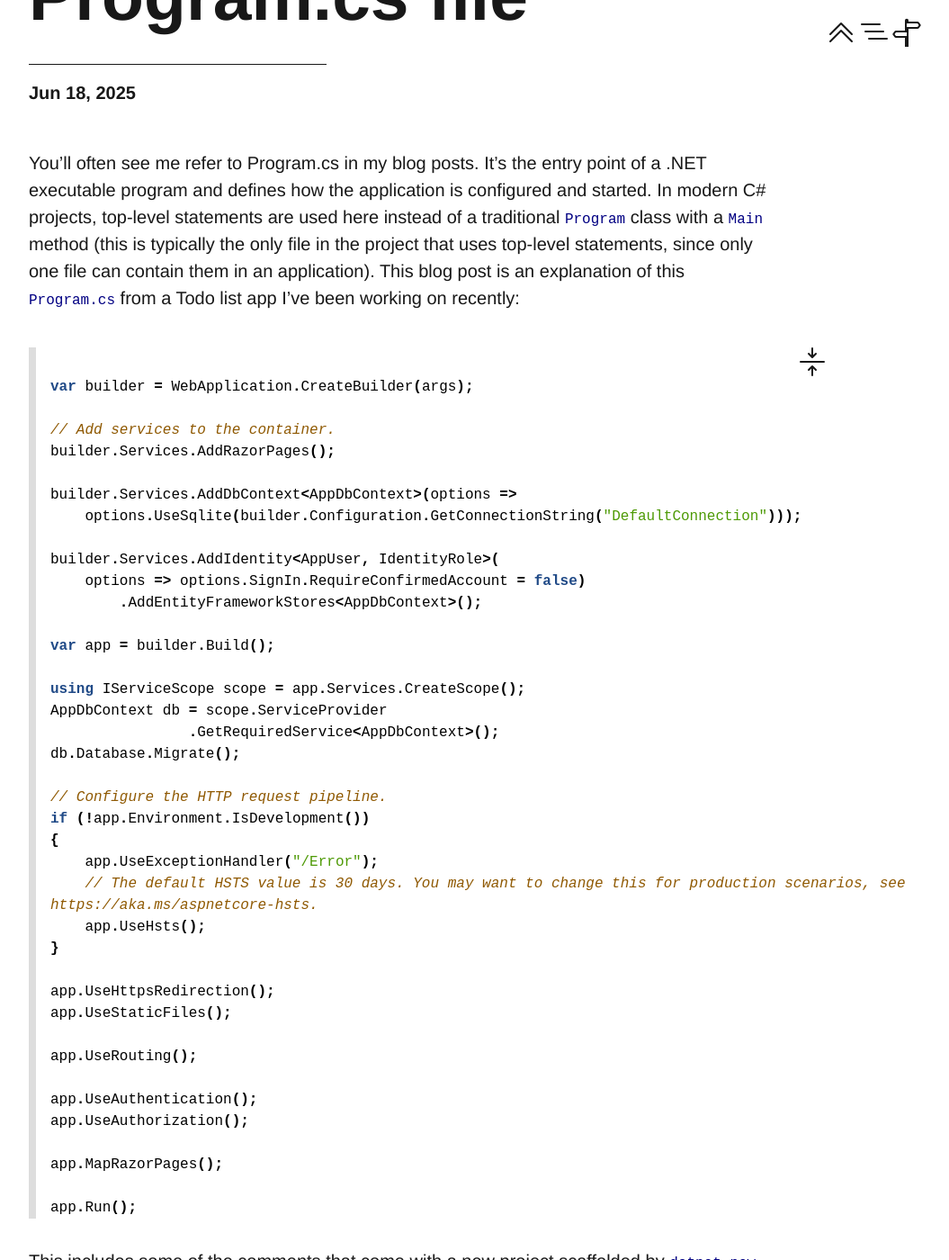
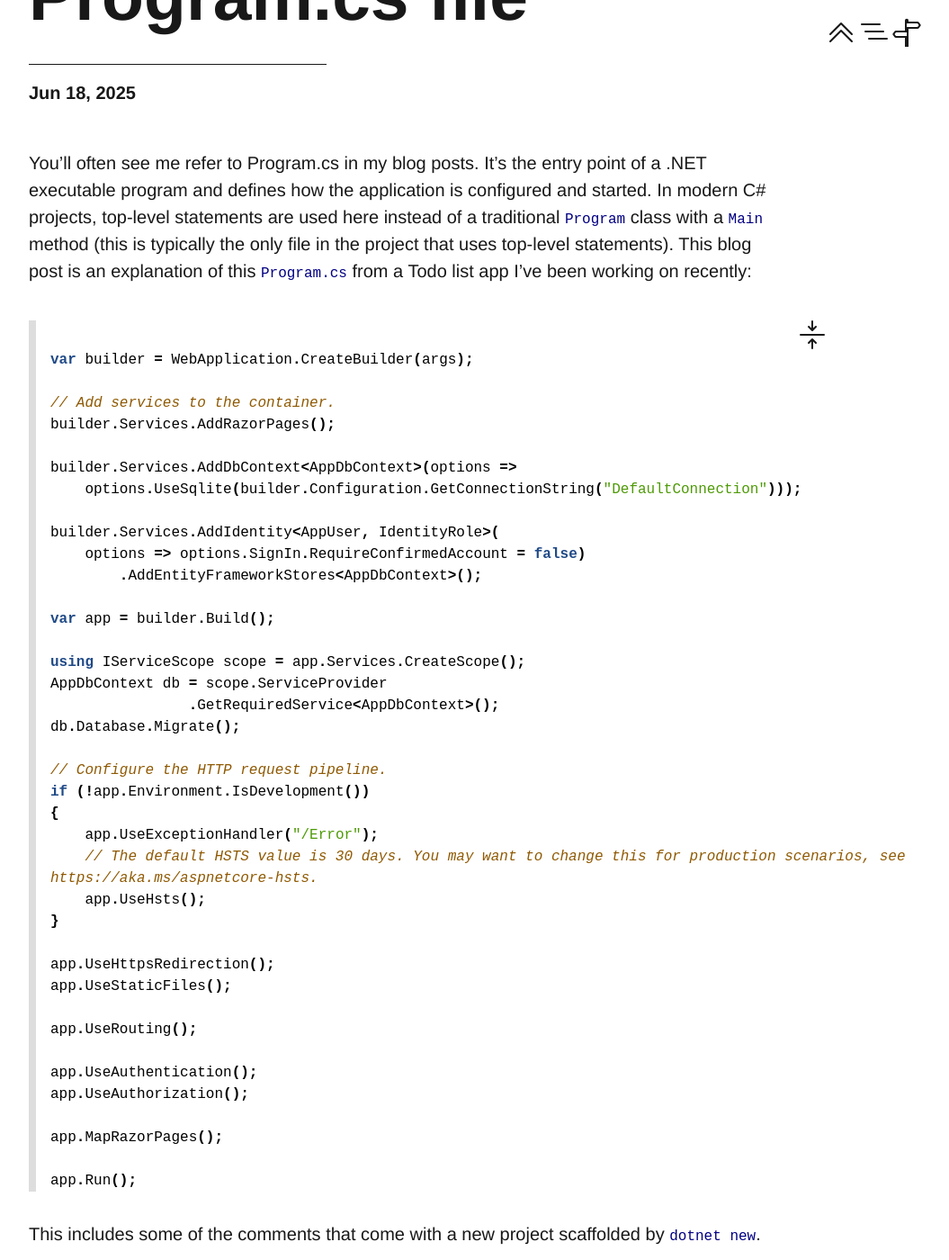
Before and after one commit to KyleRego/KyleRego.github.io, a Jekyll site: the page built from collections/_posts/2025-06-19-programcs.markdown, in a window 1280 px wide and 1400 px high, scrolled down 223 px. Shown: the whole window at 90% size, without its empty margins (112-1167 px from the left). Built offline with Jekyll 4.4.1, drawn with Linux system fonts in a browser that asks for light colours; some of the changed text lies outside the part shown.

Commit message:
Update and rename 2025-06-08-programcs.markdown to 2025-06-19-programcs.markdown

```diff
--- a/collections/_posts/2025-06-08-programcs.markdown
+++ b/collections/_posts/2025-06-19-programcs.markdown
@@ -8,7 +8,7 @@ emoji: 🖤
 mathjax: false
 ---
 
-You’ll often see me refer to Program.cs in my blog posts. It’s the entry point of a .NET executable program and defines how the application is configured and started. In modern C# projects, top-level statements are used here instead of a traditional `Program` class with a `Main` method (this is typically the only file in the project that uses top-level statements, since only one file can contain them in an application). This blog post is an explanation of this `Program.cs` from a Todo list app I've been working on recently:
+You’ll often see me refer to Program.cs in my blog posts. It’s the entry point of a .NET executable program and defines how the application is configured and started. In modern C# projects, top-level statements are used here instead of a traditional `Program` class with a `Main` method (this is typically the only file in the project that uses top-level statements). This blog post is an explanation of this `Program.cs` from a Todo list app I've been working on recently:
 
 {% highlight c# %}
 var builder = WebApplication.CreateBuilder(args);
```
Also changed, not shown: other parts of collections/_posts/2025-06-19-programcs.markdown (+1 -1 lines).
